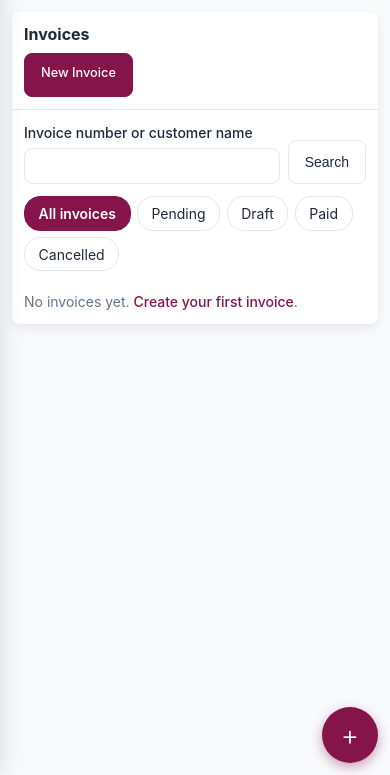
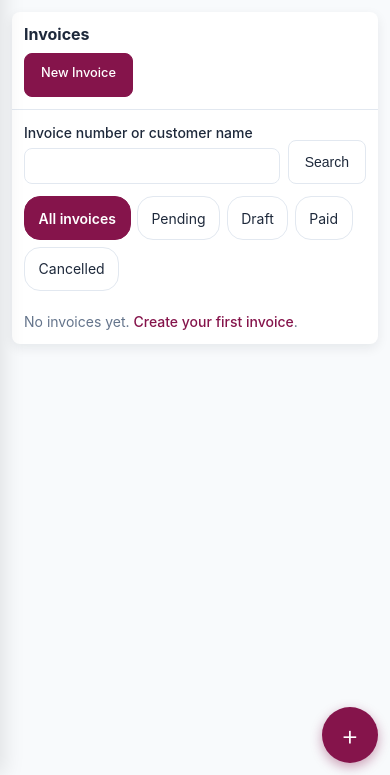
Before and after one commit to rawahnugud/midnight-travel-invoices, a Laravel app: page /invoices in a window 390 px wide. Shown: the part 69-844 px from the top of the page. Run offline with Laravel 10, Linux system fonts and the light colour scheme; the visitor is signed in with stand-in values (Sample User, id 1); data that the repository does not hold is empty; settings files or empty folders that the repository lacks are supplied.

Commit message:
Style invoice filters consistently after deployment

```diff
--- a/public/css/style.css
+++ b/public/css/style.css
@@ -612,7 +612,7 @@ a.pagination-link:hover { background: var(--mt-off-white); color: var(--mt-dark)
 .pagination-item.disabled .pagination-link { color: var(--text-muted); cursor: not-allowed; pointer-events: none; }
 
 .invoice-filters { display: grid; gap: .75rem; margin-bottom: 1.25rem; }
-.invoice-search-row { display: flex; align-items: end; gap: .5rem; }
+.invoice-search-row { width: 100%; max-width: 44rem; display: flex; align-items: end; gap: .5rem; }
 .invoice-search-row .form-group { flex: 1; min-width: 0; margin: 0; }
 .invoice-filter-row, .invoice-row-actions { display: flex; align-items: baseline; flex-wrap: wrap; gap: .4rem; }
 .invoice-filter-row button {
@@ -623,3 +623,16 @@ a.pagination-link:hover { background: var(--mt-off-white); color: var(--mt-dark)
 .invoice-row-actions { flex-wrap: nowrap; }
 .invoice-row-actions summary { color: var(--mt-accent); cursor: pointer; padding: .5rem .25rem; }
 .invoice-row-actions details[open] > .btn, .invoice-row-actions details[open] form { display: block; }
+
+.invoice-filter-row button:hover { border-color: var(--mt-accent); }
+.invoice-payment-filters {
+  border-inline-start: 2px solid var(--border);
+  padding-inline-start: .7rem;
+}
+.invoice-payment-filters button { font-size: .875rem; border-color: transparent; }
+.invoice-payment-filters button[aria-pressed="true"] {
+  color: var(--mt-accent); background: var(--mt-off-white); border-color: var(--mt-accent);
+}
+@media (max-width: 768px) {
+  .invoice-filter-row button { min-height: 44px; }
+}
--- a/resources/views/invoices/list.blade.php
+++ b/resources/views/invoices/list.blade.php
@@ -23,13 +23,13 @@
       </div>
       <div class="invoice-filter-row" role="group" aria-label="{{ __('messages.status') }}">
         @foreach(['all' => 'all_invoices', 'pending' => 'pending', 'draft' => 'draft', 'paid' => 'paid', 'cancelled' => 'cancelled'] as $value => $label)
-        <button type="submit" name="filter" value="{{ $value }}" aria-pressed="{{ $status === $value ? 'true' : 'false' }}">{{ __('messages.'.$label) }}</button>
+        <button type="submit" name="filter" value="{{ $value }}" class="btn btn-sm {{ $status === $value ? 'btn-primary' : 'btn-outline' }}" aria-pressed="{{ $status === $value ? 'true' : 'false' }}">{{ __('messages.'.$label) }}</button>
         @endforeach
       </div>
       @if($status === 'pending')
-      <div class="invoice-filter-row" role="group" aria-label="{{ __('messages.payment_status') }}">
+      <div class="invoice-filter-row invoice-payment-filters" role="group" aria-label="{{ __('messages.payment_status') }}">
         @foreach(['pending' => 'all_pending', 'unpaid' => 'unpaid', 'partially_paid' => 'partially_paid'] as $value => $label)
-        <button type="submit" name="filter" value="{{ $value }}" aria-pressed="{{ $filter === $value ? 'true' : 'false' }}">{{ __('messages.'.$label) }}</button>
+        <button type="submit" name="filter" value="{{ $value }}" class="btn btn-sm {{ $filter === $value ? 'btn-primary' : 'btn-outline' }}" aria-pressed="{{ $filter === $value ? 'true' : 'false' }}">{{ __('messages.'.$label) }}</button>
         @endforeach
       </div>
       @endif
--- a/resources/views/layout.blade.php
+++ b/resources/views/layout.blade.php
@@ -7,8 +7,9 @@
   @if(optional($business)->primary_color ?? null)
   <style>:root { --mt-accent: {{ $business->primary_color }}; --mt-gold: {{ $business->accent_color }}; }</style>
   @endif
-  <link rel="preload" href="{{ asset('css/style.css') }}" as="style">
-  <link rel="stylesheet" href="{{ asset('css/style.css') }}">
+  @php($stylesheetUrl = asset('css/style.css').'?v='.filemtime(public_path('css/style.css')))
+  <link rel="preload" href="{{ $stylesheetUrl }}" as="style">
+  <link rel="stylesheet" href="{{ $stylesheetUrl }}">
 </head>
 <body class="app">
   @unless(isset($noSidebar) && $noSidebar)
```
